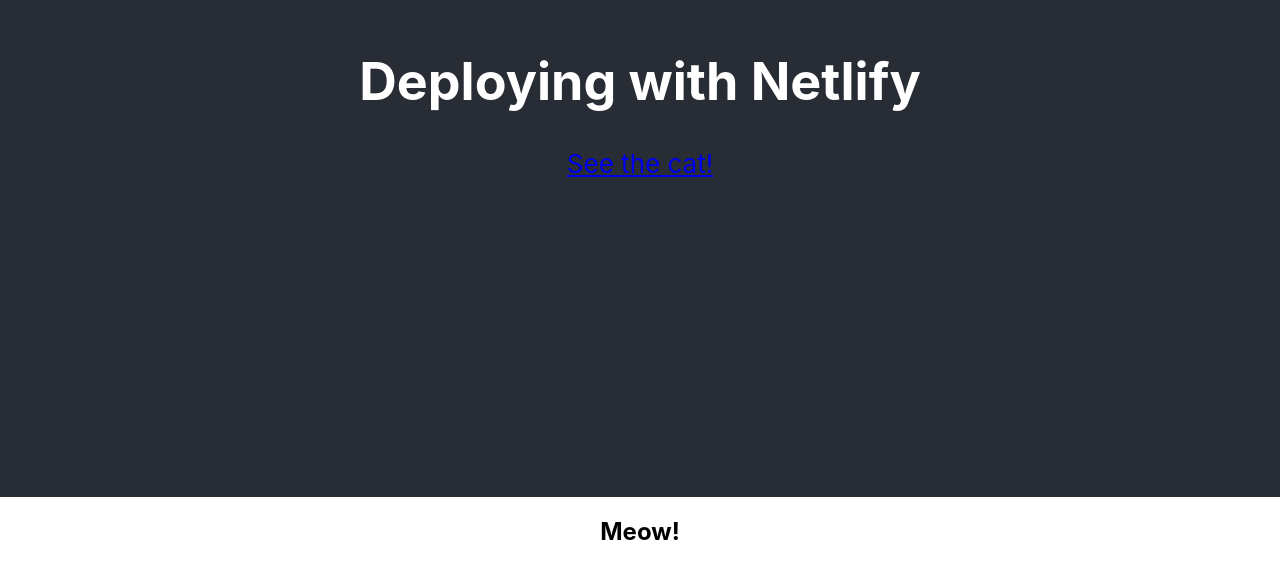
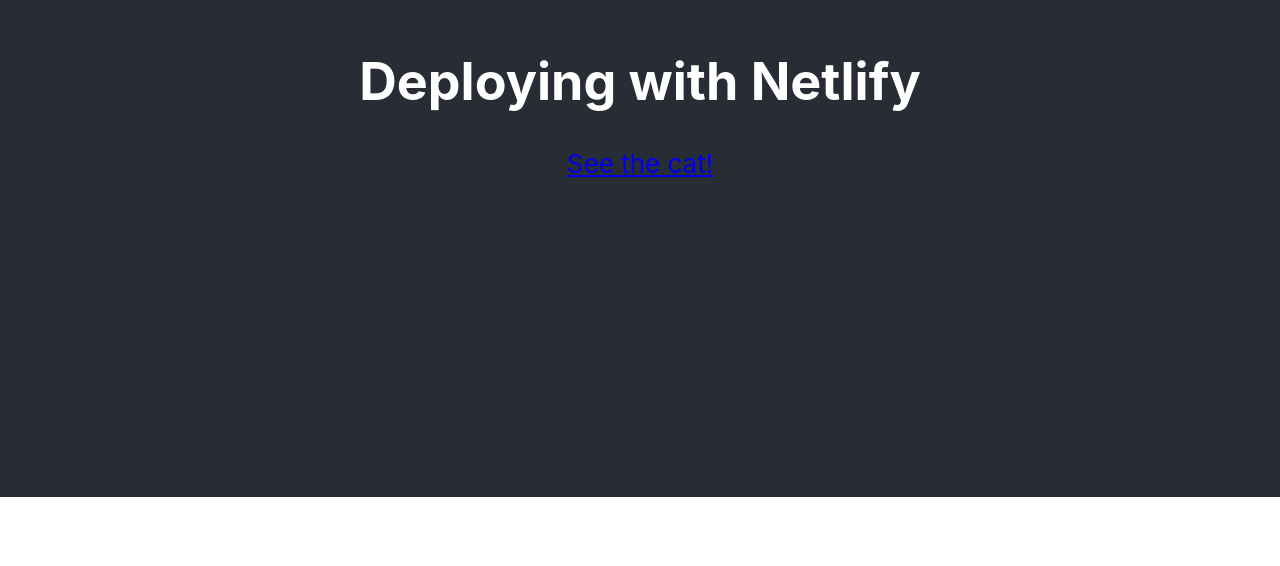
Before and after one commit to zenajun/winterReactDeploy, a React (Create React App) app: page / in a window 1280 px wide. Shown: the part 303-869 px from the top of the page. After the commit the page ends 800 px from the top, so only its background shows below. Built offline with nearby package versions, Linux system fonts and the light colour scheme.

Commit message:
fixed Route

```diff
--- a/src/App.js
+++ b/src/App.js
@@ -11,7 +11,7 @@
         <h1>Deploying with Netlify</h1>
         <Link to="/cat">See the cat!</Link>
       </header>
-      <Route to="/cat" component={Cat}></Route>
+      <Route path="/cat" component={Cat}></Route>
 
     </div>
     </Router>
```
